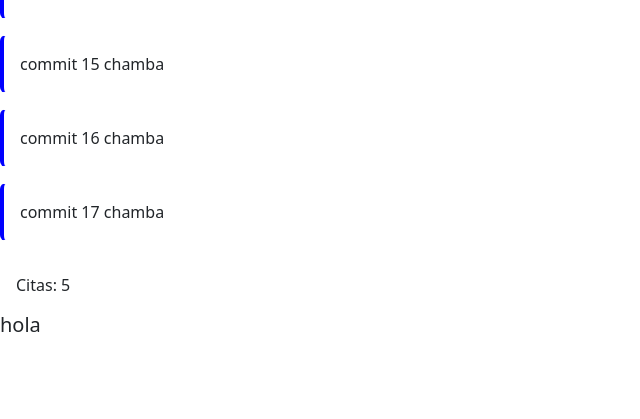
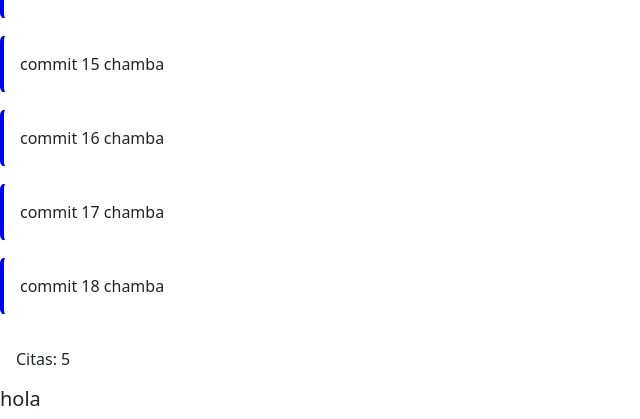
Before and after one commit to Carnesito/interfacesG5, a Django app: page /dashboard/ in a window 1280 px wide. Shown: the part 1649-2068 px from the top of the page, without its empty margins (0-640 px from the left). Before the commit the page ends 1981 px from the top, so only its background shows below. Run offline with Django 5.2, Linux system fonts and the light colour scheme.

Commit message:
Cambio chamba

```diff
--- a/inicio/templates/dashboard.html
+++ b/inicio/templates/dashboard.html
@@ -50,6 +50,8 @@
                                                <div class="alert">commit 15 chamba </div>
                                                <div class="alert">commit 16 chamba </div>
                                                <div class="alert">commit 17 chamba </div>
+                                               <div class="alert">commit 18 chamba </div>
+
 
 
 
```
